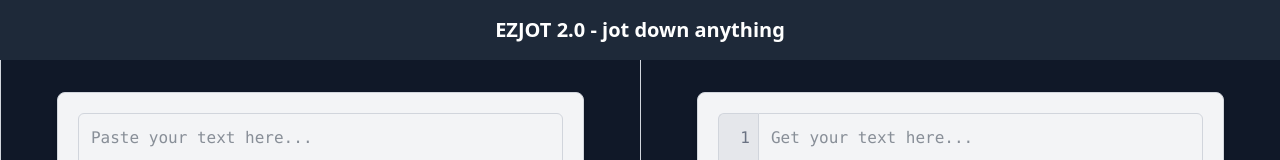
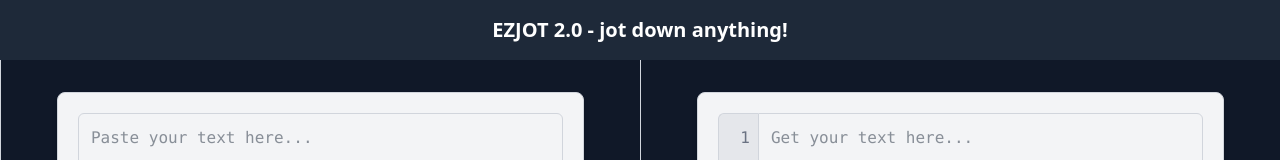
Before and after one commit to c4lyp5o/ezjot, a React (Vite) app in the folder client/: page / in a window 1280 px wide. Shown: the top 160 px of the page. Built offline with nearby package versions, Linux system fonts and the light colour scheme.

Commit message:
fix: add exclamation

```diff
--- a/client/src/pages/Landing.jsx
+++ b/client/src/pages/Landing.jsx
@@ -12,7 +12,7 @@
 			<link rel="icon" href="/favicon.ico" />
 			<div className="flex flex-col h-screen">
 				<header className="bg-gray-800 text-white text-center py-4 shadow-md">
-					<h1 className="text-xl font-bold">EZJOT 2.0 - jot down anything</h1>
+					<h1 className="text-xl font-bold">EZJOT 2.0 - jot down anything!</h1>
 				</header>
 				<div className="grid grid-cols-1 sm:grid-cols-2 flex-1">
 					<div className="border-t border-gray-300 overflow-hidden bg-gray-900 p-4 sm:p-8 sm:border-t-0 sm:border-l">
```
